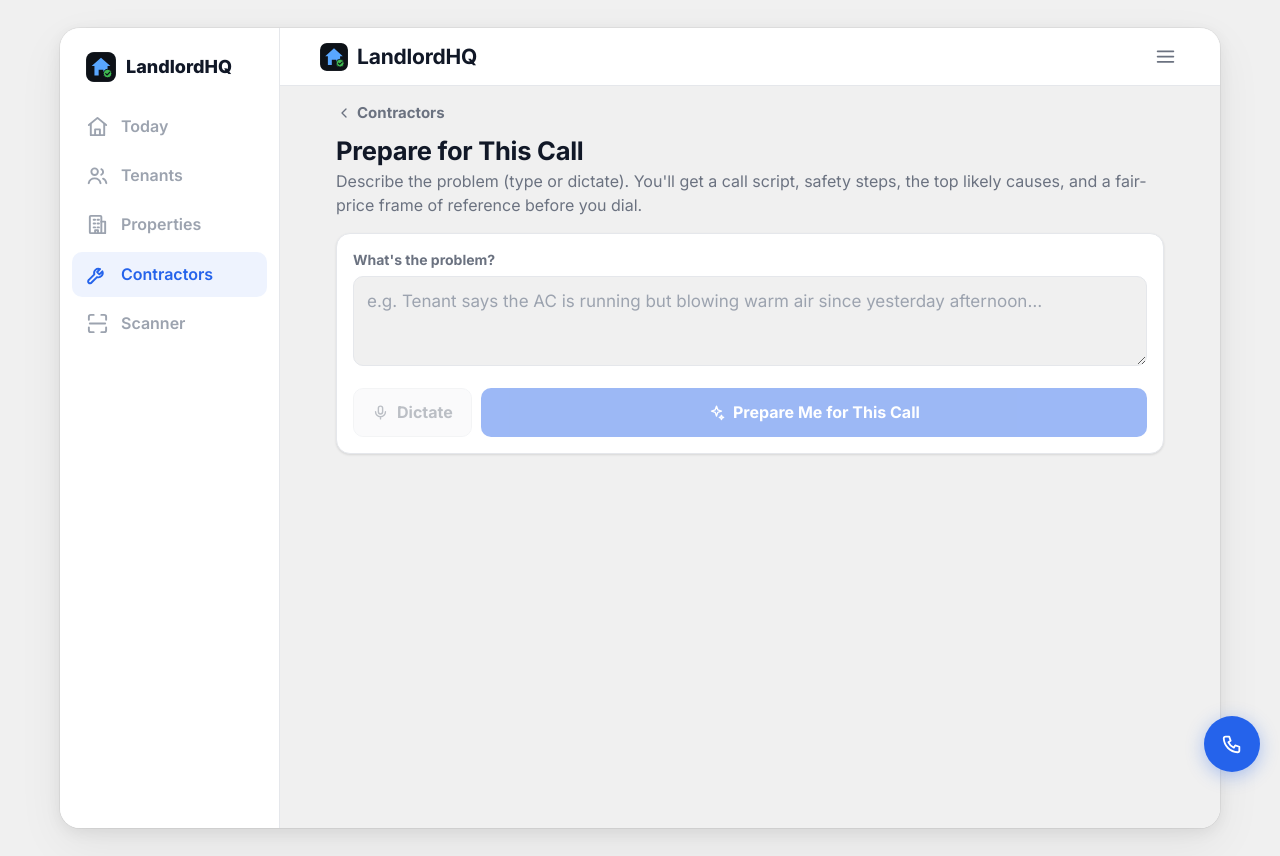
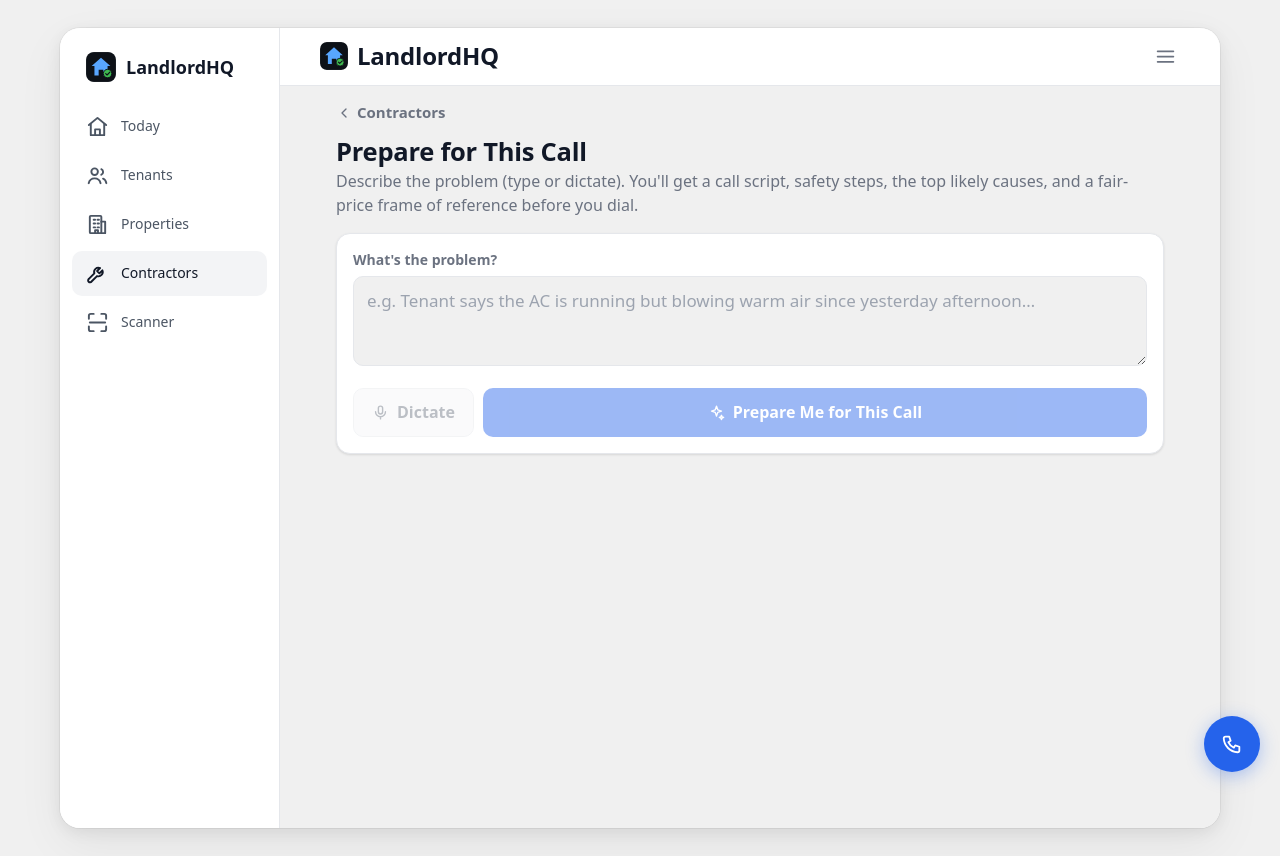
Before and after one commit to michaelapham/property_management_app, a React (Vite) app: page /contractors/prepare in a window 1280 px wide. Built offline with nearby package versions, Linux system fonts and the light colour scheme.

Commit message:
Typography: system-ui font, 24px title, 14px/400-weight/gray-600 nav labels, gray-100 active nav highlight

```diff
--- a/src/styles/global.css
+++ b/src/styles/global.css
@@ -40,7 +40,7 @@ body {
   background: var(--bg);
   color: var(--ink);
   font-family:
-    "Inter", -apple-system, BlinkMacSystemFont, "Segoe UI", Roboto,
+    system-ui, "Inter", -apple-system, BlinkMacSystemFont, "Segoe UI", Roboto,
     "Helvetica Neue", Arial, sans-serif;
   font-size: 17px;
   line-height: 1.45;
@@ -109,7 +109,7 @@ a { color: inherit; text-decoration: none; }
 }
 
 .top-bar h1 {
-  font-size: 21px;
+  font-size: 24px;
   display: flex;
   align-items: center;
   gap: 9px;
@@ -149,12 +149,12 @@ a { color: inherit; text-decoration: none; }
   justify-content: center;
   gap: 3px;
   font-size: 12px;
-  font-weight: 600;
-  color: var(--ink-faint);
+  font-weight: 400;
+  color: #4B5563; /* gray-600 */
   transition: color 0.15s;
 }
 
-.tab-nav a.active { color: var(--brand); }
+.tab-nav a.active { color: var(--ink); }
 .tab-nav a svg { width: 23px; height: 23px; }
 
 /* Desktop: centered white card + sidebar */
@@ -200,12 +200,14 @@ a { color: inherit; text-decoration: none; }
     flex-direction: row;
     justify-content: flex-start;
     gap: 12px;
-    font-size: 16px;
+    font-size: 14px;
+    font-weight: 400;
     padding: 11px 14px;
     border-radius: var(--radius-sm);
   }
-  .tab-nav a.active { background: var(--accent-bg); }
-  .tab-nav a:hover:not(.active) { background: var(--surface-2); color: var(--ink-soft); }
+  /* Active: near-black text + gray-100 pill — no blue accent */
+  .tab-nav a.active { background: #F3F4F6; color: var(--ink); }
+  .tab-nav a:hover:not(.active) { background: var(--surface-2); color: var(--ink); }
 
   /* Content area gets the gray tint so white .card components float on it */
   .app-content { flex: 1; min-width: 0; background: var(--bg); }
```
